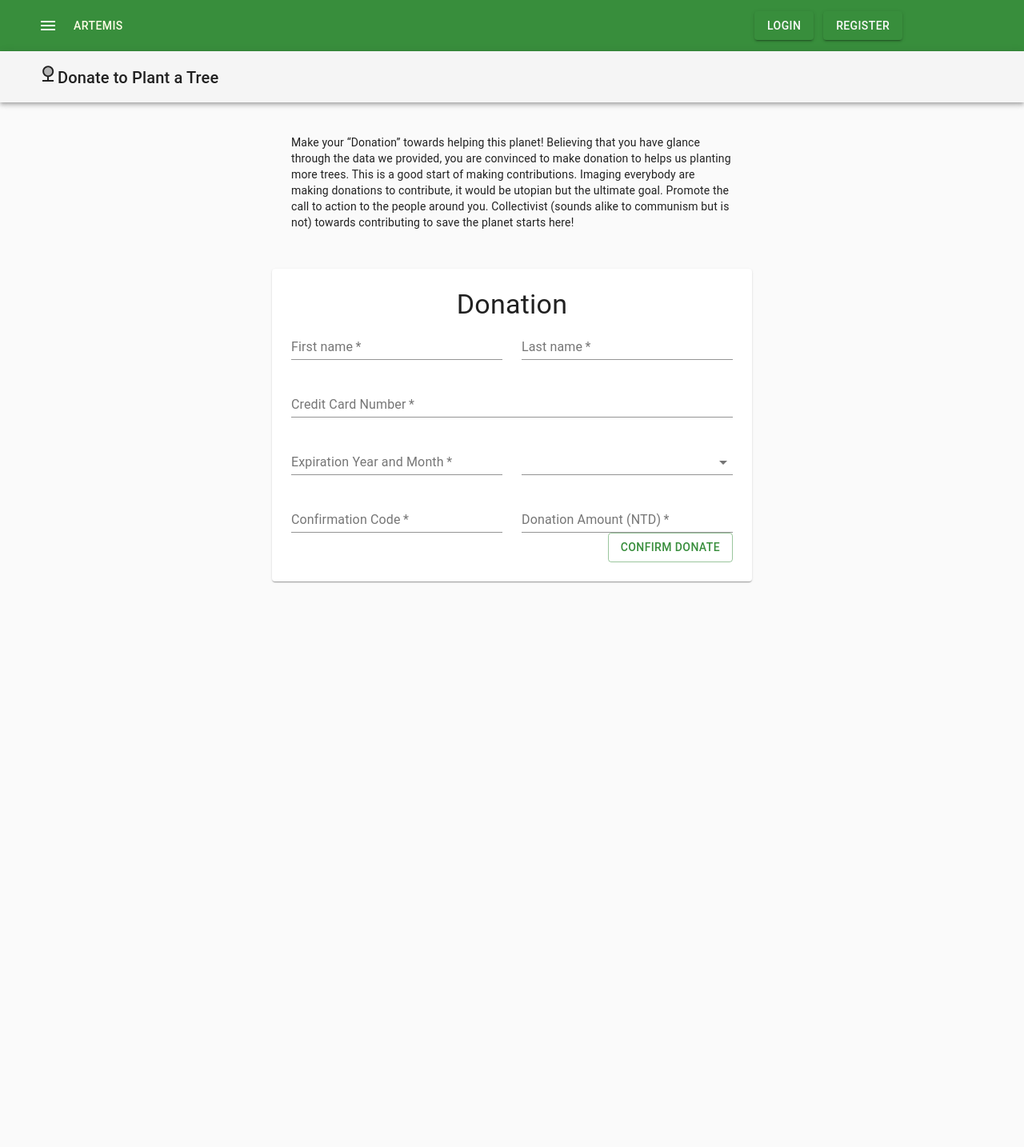
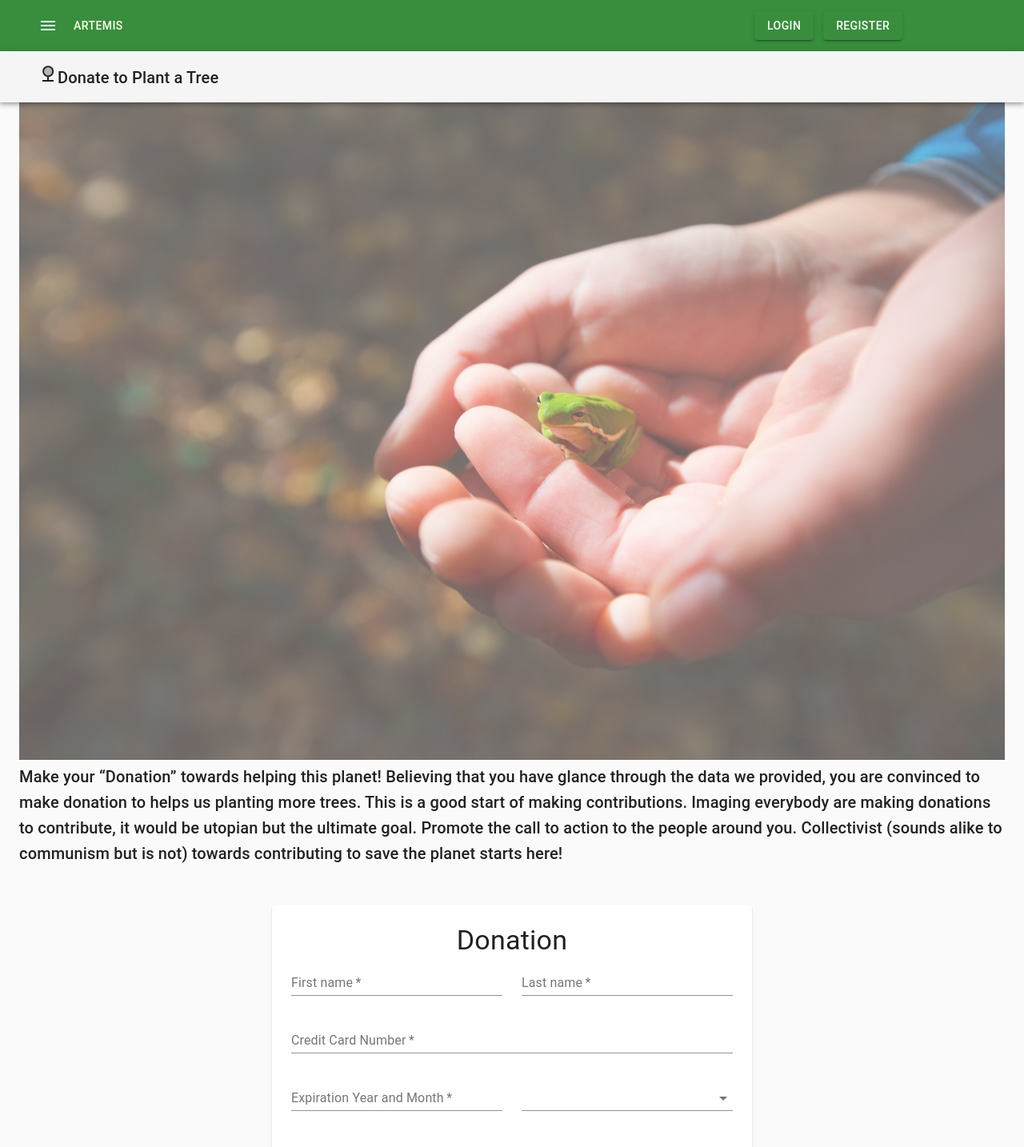
Before and after one commit to Alb33rt/artemis, a React (Create React App) app in the folder code-client/: page /donation in a window 1280 px wide. Shown: the top 1434 px of the page at 80% size. Before the commit the page ends 800 px from the top, so only its background shows below. Built offline with nearby package versions, Linux system fonts and the light colour scheme; no server answers.

Commit message:
added pictures

```diff
--- a/code-client/src/components/donation.jsx
+++ b/code-client/src/components/donation.jsx
@@ -22,6 +22,7 @@ import DialogActions from '@material-ui/core/DialogActions';
 import DialogContent from '@material-ui/core/DialogContent';
 import DialogContentText from '@material-ui/core/DialogContentText';
 import DialogTitle from '@material-ui/core/DialogTitle';
+import Frog from '../images/frog.jpg'
 
 
 const useStyles = makeStyles((theme) => ({
@@ -69,6 +70,17 @@ const useStyles = makeStyles((theme) => ({
     },
     selectEmpty: {
         marginTop: theme.spacing.unit * 2,
+    },
+    bullet: {
+        display: 'inline-block',
+        margin: '0 2px',
+        transform: 'scale(0.8)',
+    },
+    title: {
+        fontSize: 14,
+    },
+    pos: {
+        marginBottom: 12,
     },
 }));
 function getCookie(name) {
@@ -191,13 +203,15 @@ export default function Checkout() {
                         </Container>
                     </Toolbar>
                 </AppBar>
+                <Container>
+                    <img style={{width:'100%', height:'auto', opacity:'0.6'}} src={Frog}></img>
+                    <Typography variant="h6" gutterBottom>
+                        Make your “Donation” towards helping this planet! Believing that you have glance through the data we provided, you are convinced to make donation to helps us planting more trees. This is a good start of making contributions. Imaging everybody are making donations to contribute, it would be utopian but the ultimate goal. Promote the call to action to the people around you. Collectivist (sounds alike to communism but is not) towards contributing to save the planet starts here!
+                    </Typography>
+                </Container>
                 <Container maxWidth="sm">
                 <paper elevation={3}>
-                    <Typography variant="h7" gutterBottom>
-                        <br></br>
-                        <br></br>
-                        Make your “Donation” towards helping this planet! Believing that you have glance through the data we provided, you are convinced to make donation to helps us planting more trees. This is a good start of making contributions. Imaging everybody are making donations to contribute, it would be utopian but the ultimate goal. Promote the call to action to the people around you. Collectivist (sounds alike to communism but is not) towards contributing to save the planet starts here!
-                    </Typography>
+
                 </paper>
                 </Container>
                 <main className={classes.layout}>
```
Also changed, not shown: code-client/src/images/frog.jpg (added).
